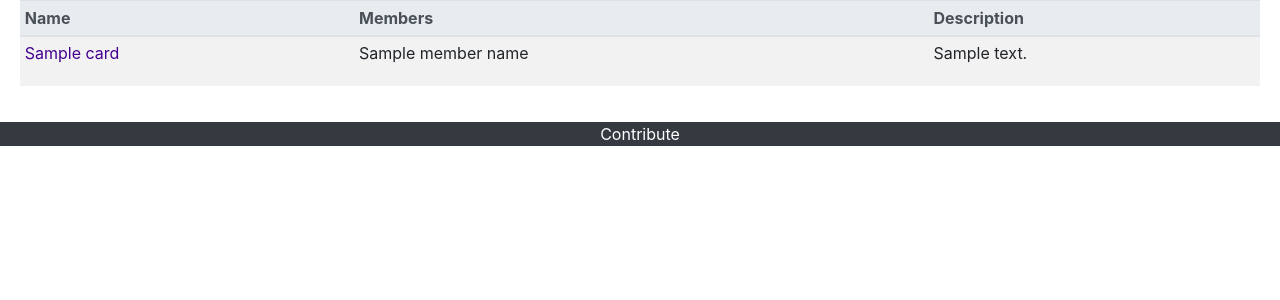
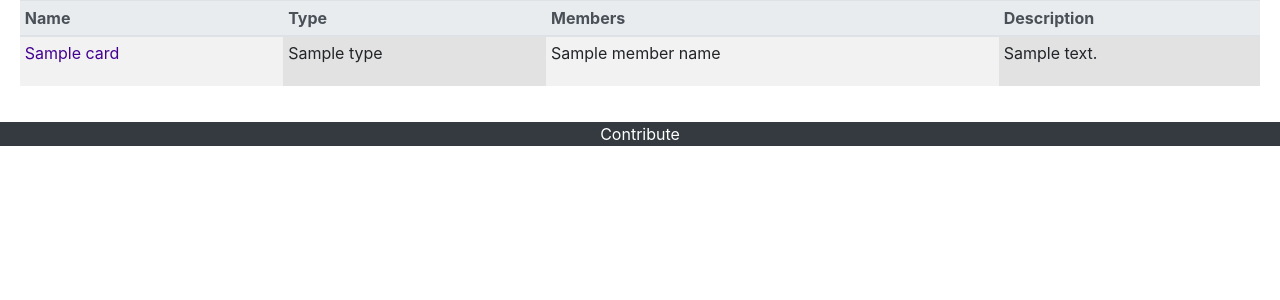
Before and after one commit to jdob/da-dashboard, a Flask app: template dashboard/templates/done.html in a window 1280 px wide. Shown: the part 76-376 px from the top of the page. Run offline with Flask 2, Linux system fonts and the light colour scheme; the template is opened without the code that fills it: most values are stand-ins (such as "Sample title", 1, 10 or a date in 2020); some libraries are stand-ins or nearby versions.

Commit message:
Added type to done view

```diff
--- a/dashboard/data.py
+++ b/dashboard/data.py
@@ -108,6 +108,7 @@ class DashboardData:
     def done_cards(self):
         done_id = self.lists_by_name[LIST_DONE].id
         done_cards = self.cards_by_list_id[done_id]
+        add_card_types(done_cards, self.task_label_names)
         sorted_cards = sorted(done_cards, key=sort_cards_by_due)
         return sorted_cards
 
--- a/dashboard/templates/done.html
+++ b/dashboard/templates/done.html
@@ -5,9 +5,15 @@
 {% block content %}
 
 <table class="table table-sm table-striped">
-
+    <colgroup>
+        <col>
+        <col class="highlight">
+        <col>
+        <col class="highlight">
+    </colgroup>
     <thead class="thead-light">
         <th>Name</th>
+        <th>Type</th>
         <th>Members</th>
         <th>Description</th>
     </thead>
@@ -16,6 +22,13 @@
     <tr>
         <!-- Name -->
         <td><a href="{{ card.short_url }}" target="_blank">{{ card.name }}</a></td>
+
+        <!-- Type -->
+        <td>
+            {% for t in card.types %}
+                {{t}}<br/>
+            {% endfor %}
+        </td>
 
         <!-- Members -->
         <td>
```
